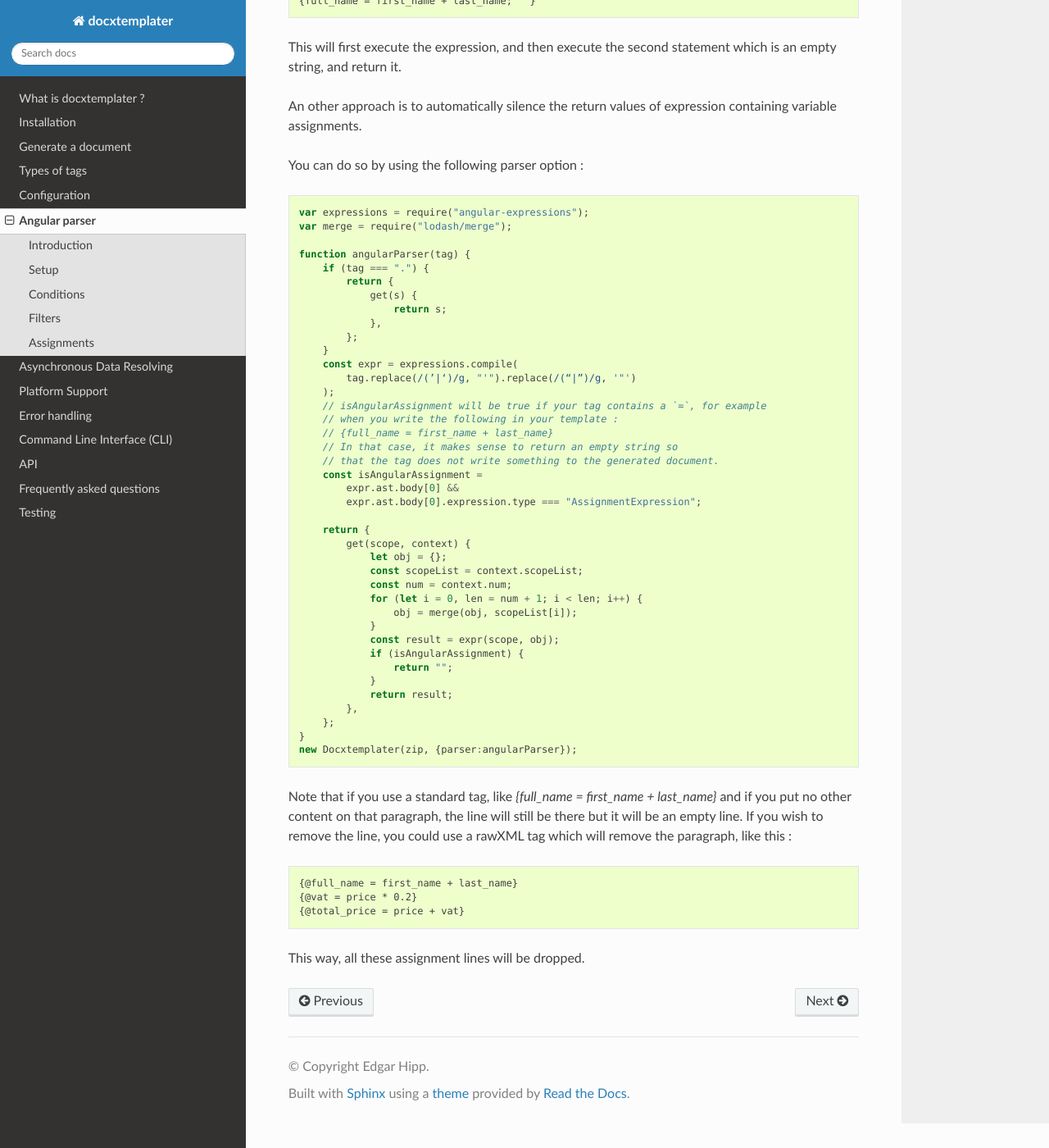
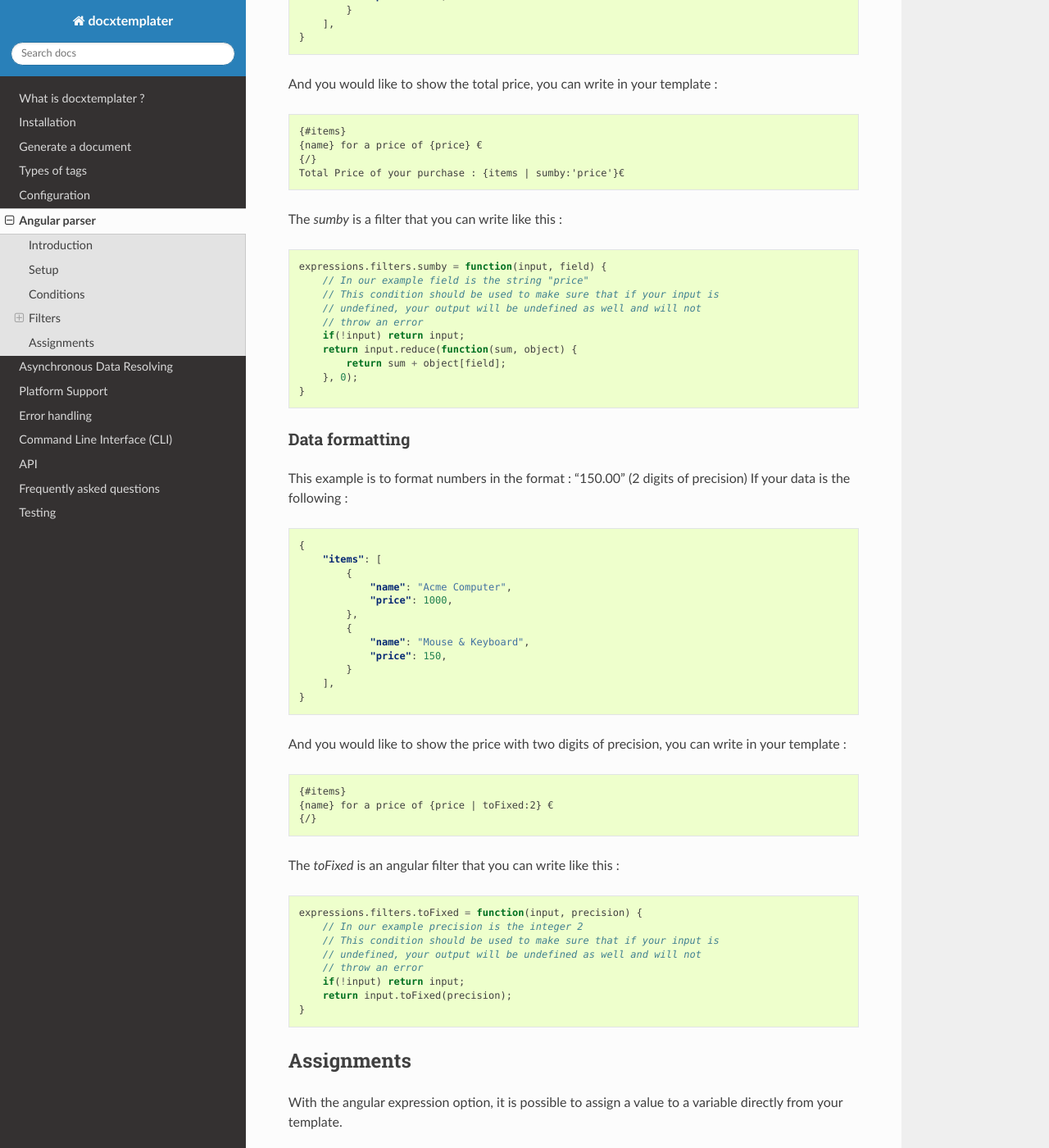
Before and after one commit to open-xml-templating/docxtemplater, a Sphinx documentation site: the page built from docs/source/angular_parse.rst, in a window 1280 px wide and 1400 px high, scrolled down 3729 px. Shown: the whole window at 82% size. Built offline with Sphinx 7.4.7 and the Read the Docs theme 2.0.0, drawn with Linux system fonts in a browser that asks for light colours; some of the changed text lies outside the part shown.

Commit message:
[doc] Add some more examples with angular parser

```diff
--- a/docs/source/angular_parse.rst
+++ b/docs/source/angular_parse.rst
@@ -41,7 +41,9 @@ Here's a code sample for how to use the angularParser :
     var merge = require("lodash/merge");
     // define your filter functions here, for example, to be able to write {clientname | lower}
     expressions.filters.lower = function(input) {
-        // This condition should be used to make sure that if your input is undefined, your output will be undefined as well and will not throw an error
+        // This condition should be used to make sure that if your input is
+        // undefined, your output will be undefined as well and will not
+        // throw an error
         if(!input) return input;
         return input.toLowerCase();
     }
@@ -130,7 +132,9 @@ With filters, it is possible to write the following template to have the resulti
 
     var expressions = require('angular-expressions');
     expressions.filters.upper = function(input) {
-        // This condition should be used to make sure that if your input is undefined, your output will be undefined as well and will not throw an error
+        // This condition should be used to make sure that if your input is
+        // undefined, your output will be undefined as well and will not
+        // throw an error
         if(!input) return input;
         return input.toUpperCase();
     }
@@ -158,7 +162,9 @@ You could show the list of users that are older than 18, by writing the followin
 
     var expressions = require('angular-expressions');
     expressions.filters.olderThan = function(users, minAge) {
-        // This condition should be used to make sure that if your users is undefined, your output will be undefined as well and will not throw an error
+        // This condition should be used to make sure that if your input is
+        // undefined, your output will be undefined as well and will not
+        // throw an error
         if(!users) return users;
         return users.filter(function(user) {
             return user.age >= minAge;
@@ -176,6 +182,93 @@ And in your template,
     {/}
 
 There are some interesting use cases for filters
+
+Data aggregation
+~~~~~~~~~~~~~~~~
+
+If your data is the following :
+
+.. code-block:: json
+
+    {
+        "items": [
+            {
+                "name": "Acme Computer",
+                "price": 1000,
+            },
+            {
+                "name": "Mouse & Keyboard",
+                "price": 150,
+            }
+        ],
+    }
+
+And you would like to show the total price, you can write in your template :
+
+.. code-block:: text
+
+    {#items}
+    {name} for a price of {price} €
+    {/}
+    Total Price of your purchase : {items | sumby:'price'}€
+
+The `sumby` is a filter that you can write like this :
+
+.. code-block:: javascript
+
+    expressions.filters.sumby = function(input, field) {
+        // In our example field is the string "price"
+        // This condition should be used to make sure that if your input is
+        // undefined, your output will be undefined as well and will not
+        // throw an error
+        if(!input) return input;
+        return input.reduce(function(sum, object) {
+            return sum + object[field];
+        }, 0);
+    }
+
+Data formatting
+~~~~~~~~~~~~~~~
+
+This example is to format numbers in the format : "150.00" (2 digits of precision)
+If your data is the following :
+
+.. code-block:: json
+
+    {
+        "items": [
+            {
+                "name": "Acme Computer",
+                "price": 1000,
+            },
+            {
+                "name": "Mouse & Keyboard",
+                "price": 150,
+            }
+        ],
+    }
+
+And you would like to show the price with two digits of precision, you can write in your template :
+
+.. code-block:: text
+
+    {#items}
+    {name} for a price of {price | toFixed:2} €
+    {/}
+
+The `toFixed` is an angular filter that you can write like this :
+
+.. code-block:: javascript
+
+    expressions.filters.toFixed = function(input, precision) {
+        // In our example precision is the integer 2
+        // This condition should be used to make sure that if your input is
+        // undefined, your output will be undefined as well and will not
+        // throw an error
+        if(!input) return input;
+        return input.toFixed(precision);
+    }
+
 
 Assignments
 -----------
```
